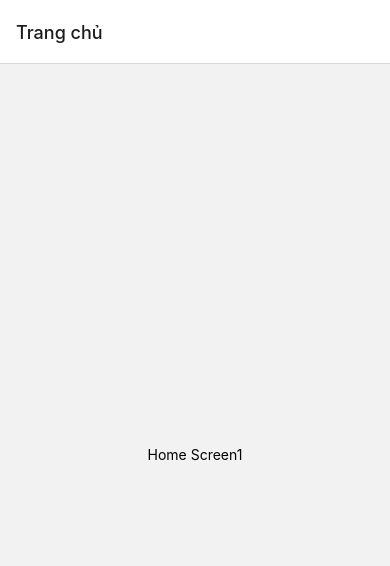
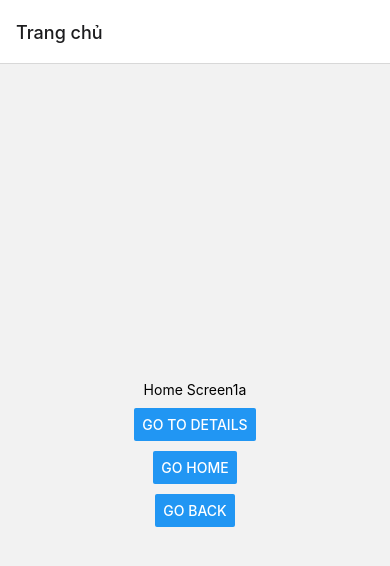
Before and after one commit to vovinhloc/reactnativecli_navigation, a React Native app: screen / in a window 390 px wide. Shown: the top 566 px of the page. Built offline with nearby package versions, Linux system fonts and the light colour scheme.

Commit message:
moving beetween screen

```diff
--- a/App.tsx
+++ b/App.tsx
@@ -4,22 +4,51 @@ import { NavigationContainer } from "@react-navigation/native";
 import { createDrawerNavigator } from "@react-navigation/drawer";
 import { GestureHandlerRootView } from "react-native-gesture-handler";
 // import { View } from "react-native-reanimated/lib/typescript/Animated";
-import { Text, View } from "react-native";
+import { Button, Text, View } from "react-native";
 import { createNativeStackNavigator } from "@react-navigation/native-stack";
 
-function HomeScreen() {
+function HomeScreen({ navigation }) {
   return (
     <GestureHandlerRootView style={{ flex: 1 }}>
-      <View style={{ flex: 1, alignItems: "center", justifyContent: "center" }}>
-        <Text>Home Screen1</Text>
+      <View
+        style={{
+          flex: 1,
+          alignItems: "center",
+          justifyContent: "center",
+          gap: 10,
+        }}
+      >
+        <Text>Home Screen1a</Text>
+        <Button
+          title="Go to Details"
+          onPress={() => navigation.navigate("Details")}
+        />
+        <Button title="Go Home" onPress={() => navigation.navigate("Home)")} />
+        <Button title="Go back" onPress={() => navigation.goBack()} />
       </View>
     </GestureHandlerRootView>
   );
 }
-function DetailsScreen() {
+function DetailsScreen({ navigation }) {
   return (
-    <View style={{ flex: 1, alignItems: "center", justifyContent: "center" }}>
+    <View
+      style={{
+        flex: 1,
+        alignItems: "center",
+        justifyContent: "center",
+        gap: 20,
+      }}
+    >
       <Text>Details Screen</Text>
+      <Button
+        title="Go to Details Screen ... again"
+        onPress={() => {
+          navigation.push("Details");
+        }}
+      />
+      <Button title="Go Home" onPress={() => navigation.navigate("Home")} />
+      <Button title="Go back" onPress={() => navigation.goBack()} />
+      <Button title="Pop to top" onPress={() => navigation.popToTop()} />
     </View>
   );
 }
```
Also changed, not shown: note_stack.txt (added).
